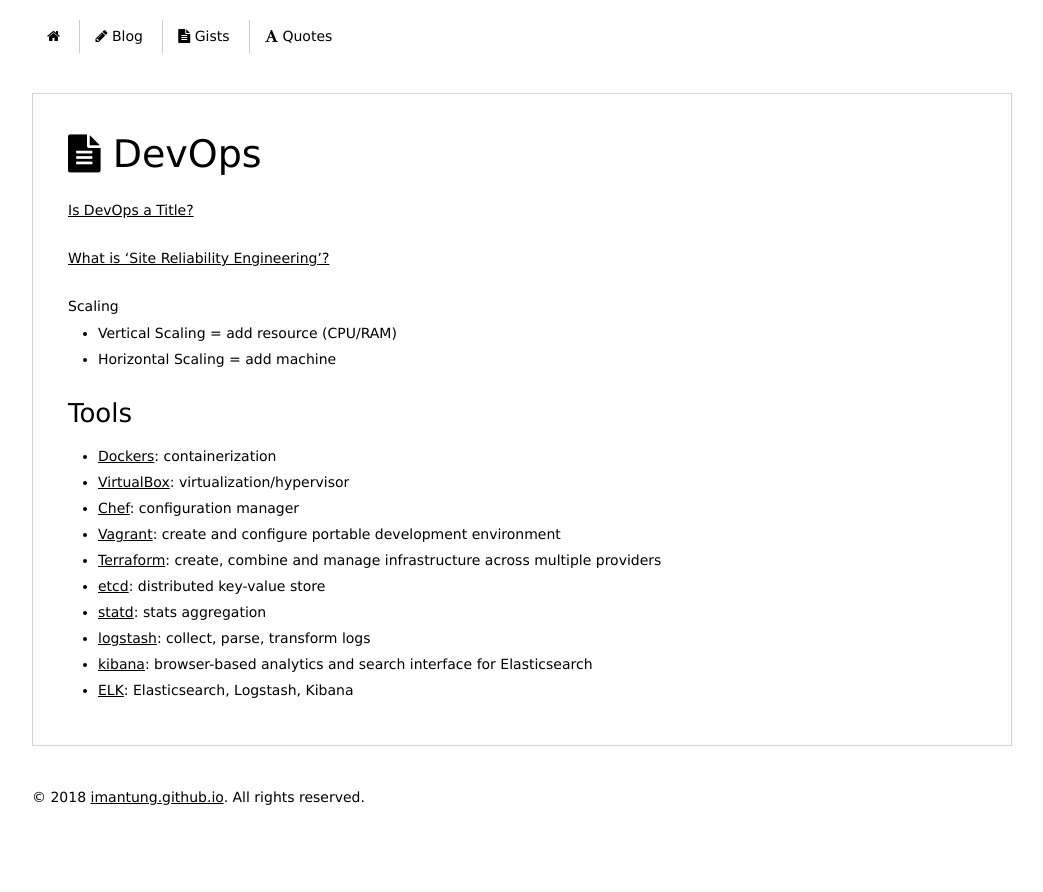
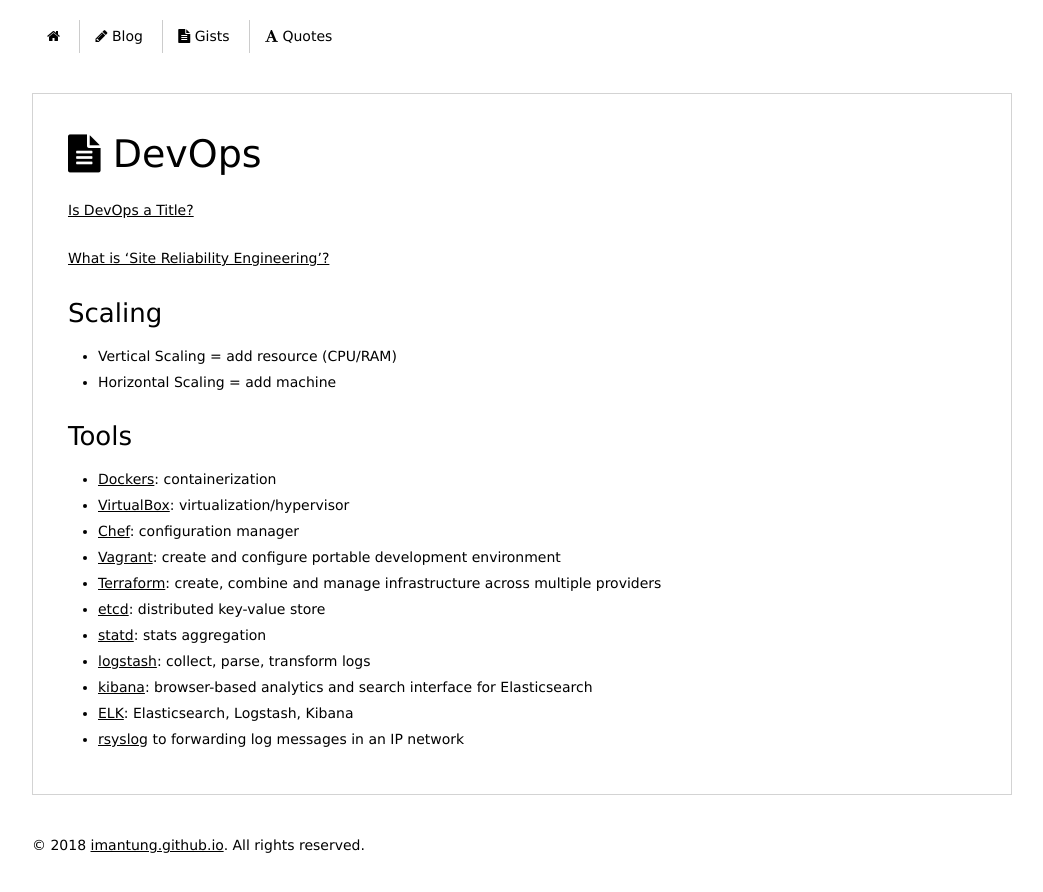
Before and after one commit to imantung/imantung.github.io, a Jekyll site: the page built from gist/concepts/devops.md, in a window 1280 px wide. Shown: the top 892 px of the page, without its empty margins (118-1161 px from the left). Built offline with Jekyll 4.4.1, drawn with Linux system fonts in a browser that asks for light colours; nearby versions of some CDN libraries.

Commit message:
add devops content

```diff
--- a/gist/concepts/devops.md
+++ b/gist/concepts/devops.md
@@ -7,7 +7,7 @@
 
 [What is ‘Site Reliability Engineering’?](https://landing.google.com/sre/interview/ben-treynor.html)
 
-Scaling
+### Scaling
 - Vertical Scaling = add resource (CPU/RAM)
 - Horizontal Scaling = add machine
 
@@ -22,3 +22,4 @@
 - [logstash](https://www.elastic.co/products/logstash): collect, parse, transform logs
 - [kibana](https://www.elastic.co/products/kibana): browser-based analytics and search interface for Elasticsearch
 - [ELK](https://www.elastic.co/elk-stack): Elasticsearch, Logstash, Kibana
+- [rsyslog](http://www.rsyslog.com/) to forwarding log messages in an IP network
```
